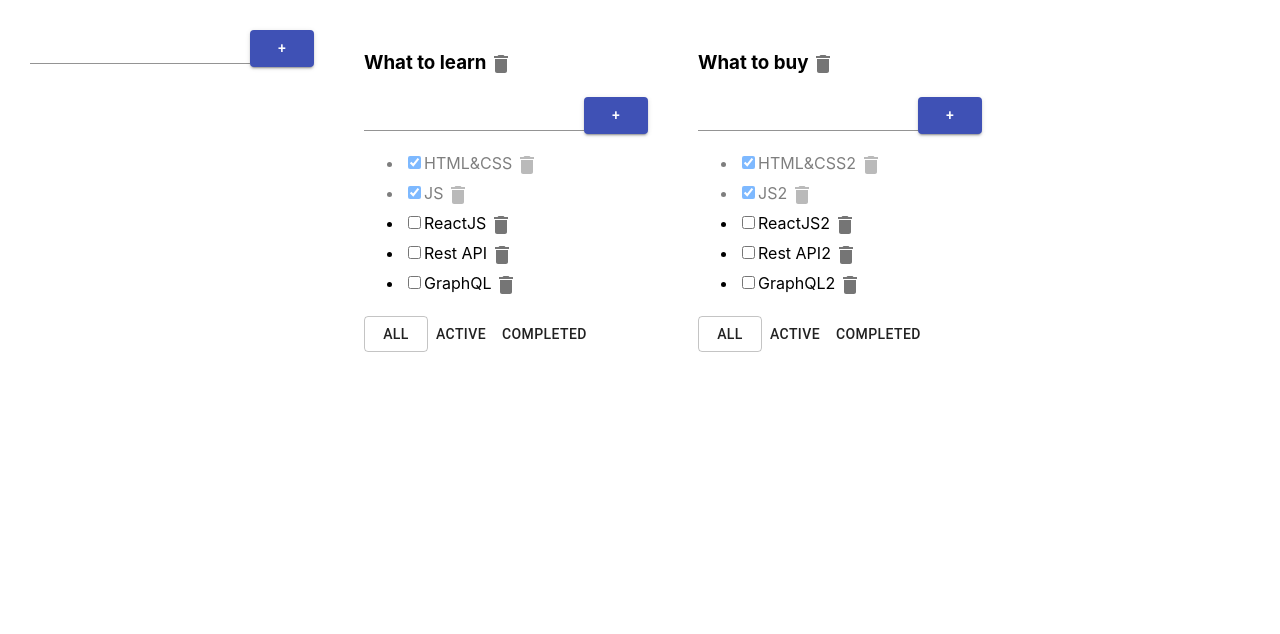
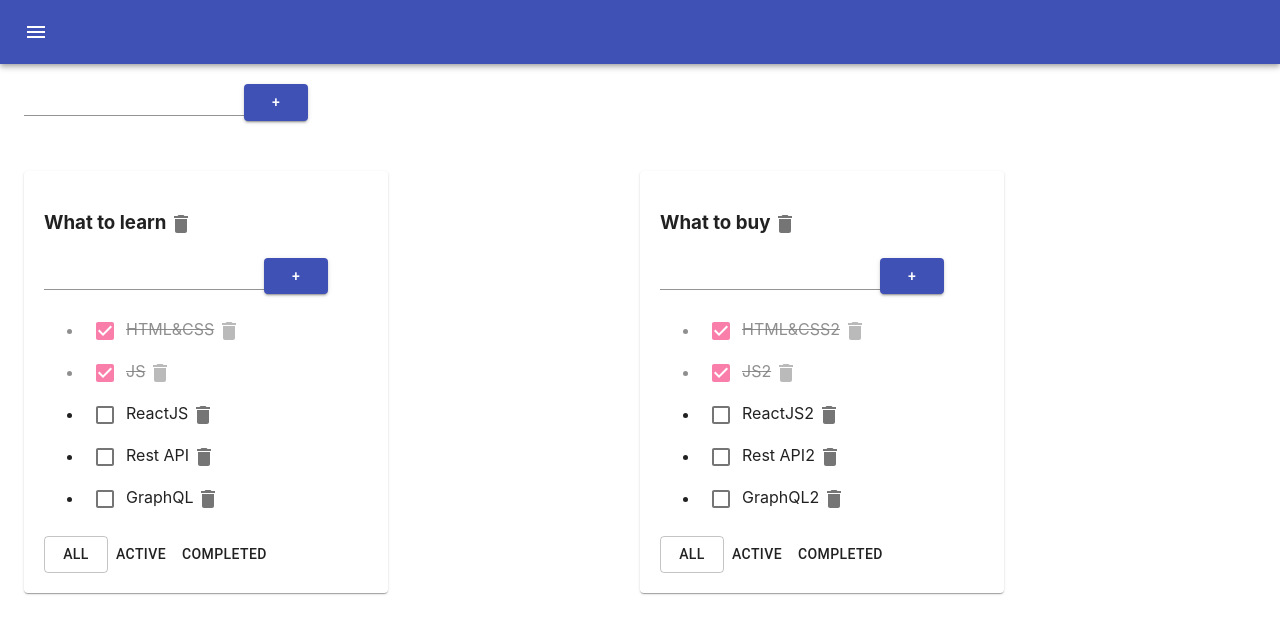
Before and after one commit to dasiklasik/todolist, a React (Create React App) app: page / in a window 1280 px wide. Shown: the top 634 px of the page. Built offline with nearby package versions, Linux system fonts and the light colour scheme.

Commit message:
add styles

```diff
--- a/package.json
+++ b/package.json
@@ -7,7 +7,7 @@
     "@emotion/styled": "^11.6.0",
     "@material-ui/core": "^4.12.3",
     "@material-ui/icons": "^4.11.2",
-    "@mui/icons-material": "^5.1.1",
+    "@mui/icons-material": "^5.2.0",
     "@mui/material": "^5.1.1",
     "@testing-library/jest-dom": "^4.2.4",
     "@testing-library/react": "^9.3.2",
@@ -17,10 +17,10 @@
     "@types/react": "^16.9.0",
     "@types/react-dom": "^16.9.0",
     "@types/uuid": "^8.3.1",
-    "react": "^16.13.1",
+    "react": "^17.0.2",
     "react-dom": "^16.13.1",
     "react-scripts": "3.4.1",
-    "typescript": "~3.7.2",
+    "typescript": "^4.5.2",
     "uuid": "^8.3.2"
   },
   "scripts": {
--- a/src/AddItemForm.tsx
+++ b/src/AddItemForm.tsx
@@ -1,5 +1,5 @@
 import React, {ChangeEvent, KeyboardEvent, useState} from "react";
-import {Button, Input} from "@material-ui/core";
+import {Button, Input, TextField} from "@material-ui/core";
 
 type addItemFormPropsType = {
     addItem: (title: string) => void
@@ -27,14 +27,16 @@ export const AddItemForm = (props: addItemFormPropsType) => {
     }
     return (
         <div>
-            <Input value={title}
-                   onChange={onChangeHandler}
-                   onKeyPress={onKeyPressHandler}
-                   className={error ? "error" : ""}
+            <TextField value={title}
+                       onChange={onChangeHandler}
+                       onKeyPress={onKeyPressHandler}
+                       // className={error ? "error" : ""}
+                       variant="standard"
+                       error={!!error}
+                       helperText={error}
 
             />
             <Button variant="contained" onClick={addTask} color={'primary'}>+</Button>
-            {error && <div className="error-message">{error}</div>}
         </div>
     )
 }
--- a/src/App.css
+++ b/src/App.css
@@ -1,6 +1,14 @@
-.App {
-  padding: 30px;
+/*.App {*/
+/*  padding: 30px;*/
+/*}*/
+
+.todolists {
   display: flex;
+  margin-top: 50px;
+}
+
+.todolist {
+  margin-right: 40px;
 }
 
 .App > div {
@@ -21,4 +29,5 @@
 
 .is-done {
   opacity: 0.5;
+  text-decoration: line-through;
 }
--- a/src/App.tsx
+++ b/src/App.tsx
@@ -3,6 +3,15 @@ import './App.css';
 import {Todolist} from './Todolist';
 import {v1} from 'uuid';
 import {AddItemForm} from "./AddItemForm";
+import {Container, Grid, Paper, Toolbar} from '@material-ui/core';
+import {IconButton} from "@material-ui/core";
+import {Menu} from "@material-ui/core";
+import {AppBar} from "@material-ui/core";
+import MenuIcon from '@mui/icons-material/Menu';
+// import {MenuIcon}  from "@material-ui/core"
+// import IconButton from '@mui/material/IconButton';
+// import MenuIcon from '@mui/icons-material/Menu';
+
 
 export type FilterValuesType = "all" | "active" | "completed";
 type todolistsType = { id: string, title: string, filter: FilterValuesType }
@@ -64,7 +73,6 @@ function App() {
     }
 
 
-
     function changeFilter(value: FilterValuesType, todolistsID: string) {
         let currentTodolist = todolists.find(f => f.id === todolistsID);
         if (currentTodolist) {
@@ -91,7 +99,20 @@ function App() {
 
     return (
         <div className="App">
+            <AppBar position={'static'}>
+                <Toolbar>
+                    <IconButton edge={'start'} color={'inherit'} aria-label={'menu'}>
+                        {/*<Menu open={false} />*/}
+                        <MenuIcon/>
+                    </IconButton>
+                </Toolbar>
+            </AppBar>
+            <Container fixed>
+                <Grid container style={{ paddingTop: '20px'}}>
                     <AddItemForm addItem={addTodolist}/>
+                </Grid>
+                <div className={'todolists'}>
+
                     {todolists.map((m) => {
                         let tasksForTodolist = tasks[m.id];
                         if (m.filter === "active") {
@@ -101,6 +122,8 @@ function App() {
                             tasksForTodolist = tasks[m.id].filter(t => t.isDone === true);
                         }
                         return (
+                            <Grid container>
+                                <Paper style={{padding: "20px",}}>
                                     <Todolist
                                         key={m.id}
                                         title={m.title}
@@ -115,8 +138,13 @@ function App() {
                                         changeTaskTitle={changeTaskTitle}
                                         changeTodolistTitle={changeTodolistTitle}
                                     />
+                                </Paper>
+                            </Grid>
                         )
                     })}
+
+                </div>
+            </Container>
         </div>
     );
 }
--- a/src/EditableSpan.tsx
+++ b/src/EditableSpan.tsx
@@ -1,4 +1,5 @@
 import React, {useState, KeyboardEvent, ChangeEvent} from "react";
+import {TextField} from "@material-ui/core";
 
 type editableSpanPropsType = {
     title: string
@@ -23,10 +24,20 @@ export const EditableSpan = ({...props}: editableSpanPropsType) => {
         setTitle(e.currentTarget.value)
     }
 
+    const onEnterHandler = (e: KeyboardEvent<HTMLInputElement>) => {
+        if (e.key === 'Enter') {
+            setEditmode(false)
+            props.onChange(title)
+        }
+    }
+
     return (
 
-           editMode ? <input onChange={onChangeHandler} value={title} onBlur={activateViewMode} autoFocus/> :
-               <span onDoubleClick={activateEditMode}>{props.title}</span>
+        editMode ? <TextField onChange={onChangeHandler}
+                              value={title} onBlur={activateViewMode}
+                              autoFocus
+            onKeyPress={onEnterHandler}/> :
+            <span onDoubleClick={activateEditMode}>{props.title}</span>
 
     )
 }
--- a/src/Todolist.tsx
+++ b/src/Todolist.tsx
@@ -4,7 +4,8 @@ import {AddItemForm} from "./AddItemForm";
 import {EditableSpan} from "./EditableSpan";
 import Button from '@material-ui/core/Button';
 import {Delete, DeleteForeverTwoTone} from "@material-ui/icons";
-import { IconButton } from '@material-ui/core';
+import {Checkbox, IconButton} from '@material-ui/core';
+import './App.css'
 
 
 type TaskType = {
@@ -42,7 +43,7 @@ export function Todolist(props: PropsType) {
 
     const removeTodolist = ()=>props.removeTodolist(props.todolistsID)
 
-    return <div>
+    return <div className={'todolist'}>
         <h3><EditableSpan title={props.title} onChange={changeTodolistTitle}/>
             <IconButton aria-label="delete" size={'small'} onClick={removeTodolist}>
                 <Delete />
@@ -64,7 +65,7 @@ export function Todolist(props: PropsType) {
                     }
 
                     return <li key={t.id} className={t.isDone ? "is-done" : ""}>
-                        <input type="checkbox"
+                        <Checkbox
                                onChange={onChangeStatusHandler}
                                checked={t.isDone}/>
                         <EditableSpan title={t.title} onChange={onChangeTitleHandler}/>
```
Also changed, not shown: 1 other file (tests, documents, lock files or other folders). Lines whose indentation alone changed are shown as unchanged.
